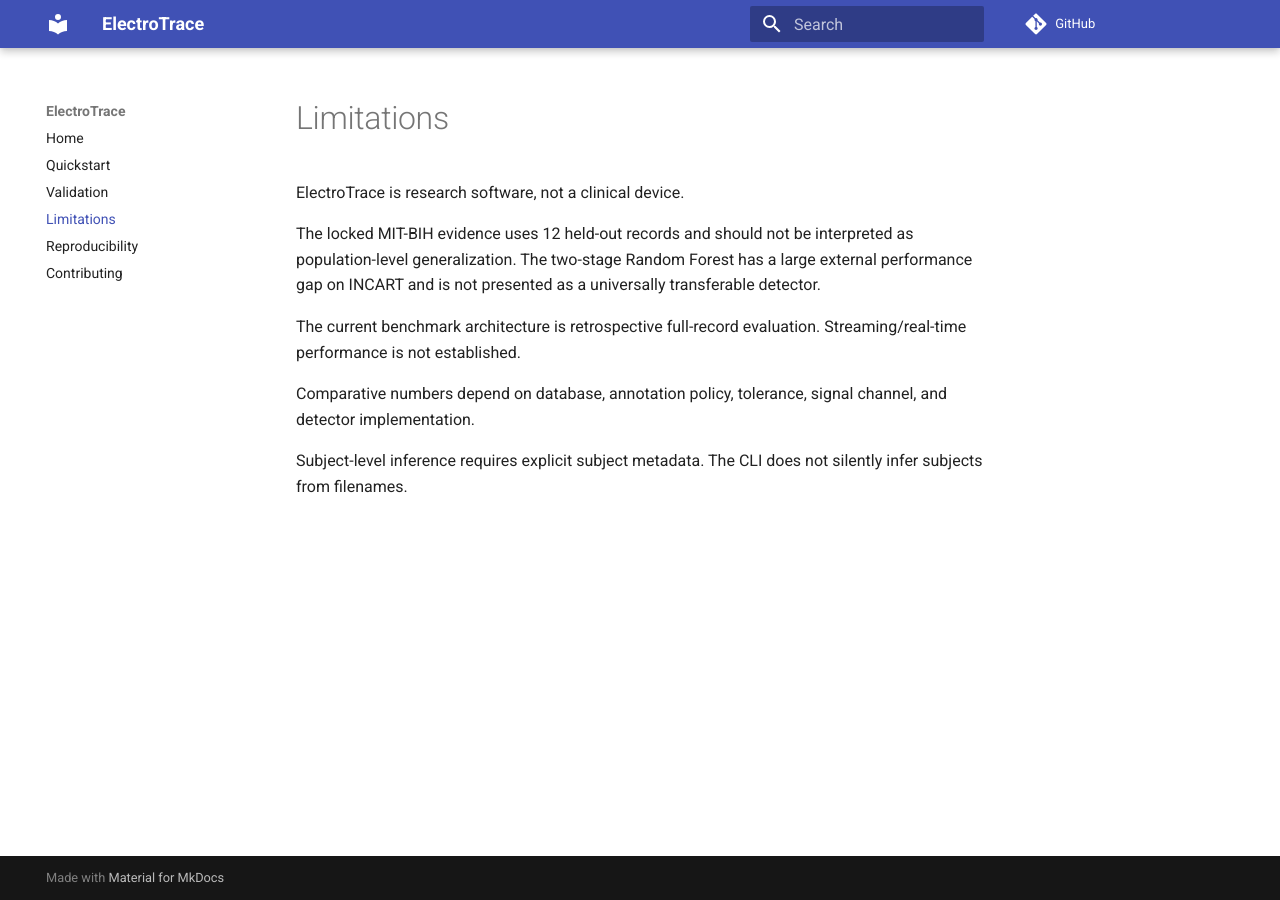
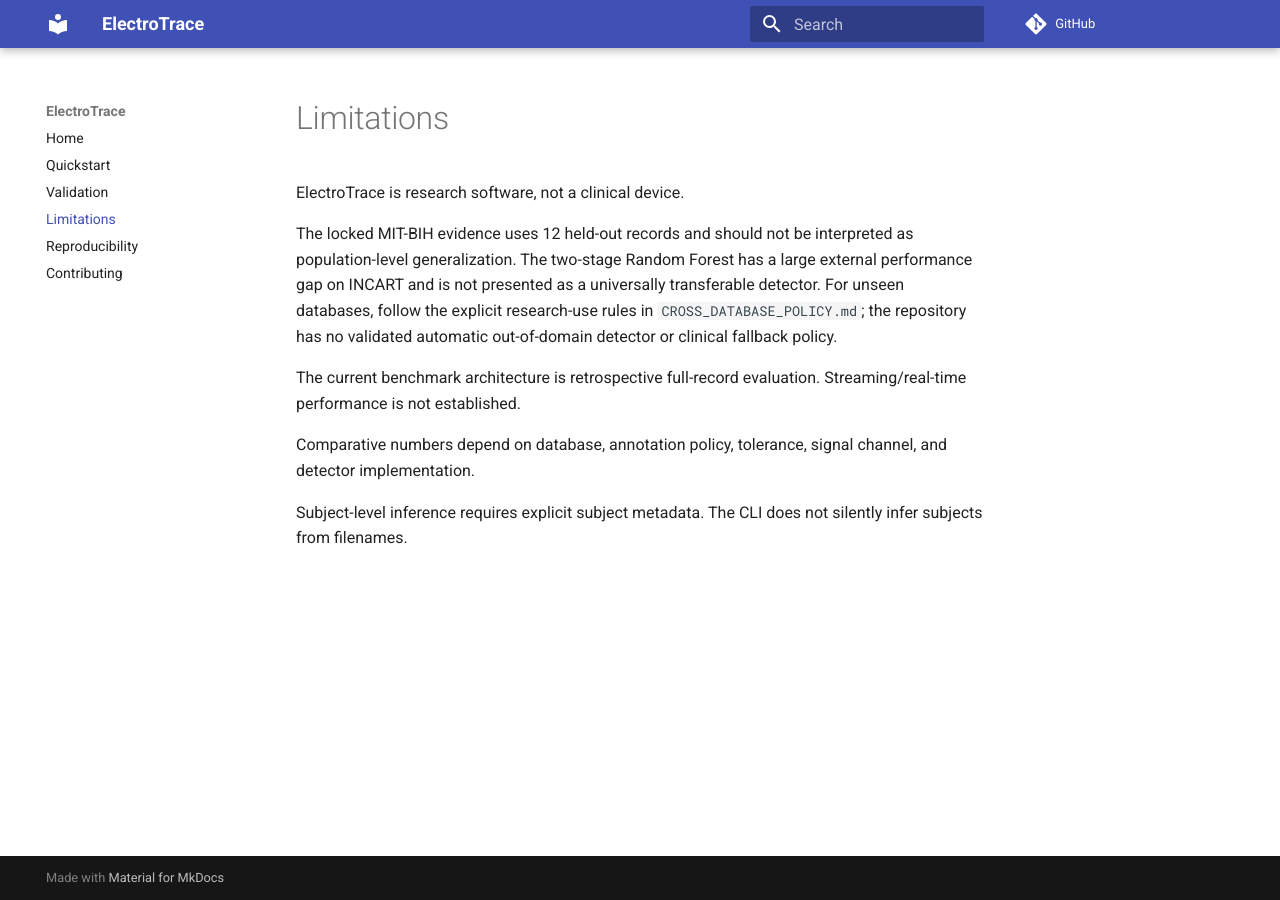
Before and after one commit to Virelion-Biotech/Virelion-ElectroTrace, an MkDocs documentation site: the page built from docs/LIMITATIONS.md, in a window 1280 px wide. Built offline with MkDocs 1.6.1 and Material for MkDocs 9.7.7, drawn with Linux system fonts in a browser that asks for light colours; comment, search, counter and statistics services are not loaded.

Commit message:
Link limitations to cross-database policy

```diff
--- a/docs/LIMITATIONS.md
+++ b/docs/LIMITATIONS.md
@@ -2,7 +2,7 @@
 
 ElectroTrace is research software, not a clinical device.
 
-The locked MIT-BIH evidence uses 12 held-out records and should not be interpreted as population-level generalization. The two-stage Random Forest has a large external performance gap on INCART and is not presented as a universally transferable detector.
+The locked MIT-BIH evidence uses 12 held-out records and should not be interpreted as population-level generalization. The two-stage Random Forest has a large external performance gap on INCART and is not presented as a universally transferable detector. For unseen databases, follow the explicit research-use rules in `CROSS_DATABASE_POLICY.md`; the repository has no validated automatic out-of-domain detector or clinical fallback policy.
 
 The current benchmark architecture is retrospective full-record evaluation. Streaming/real-time performance is not established.
 
```
